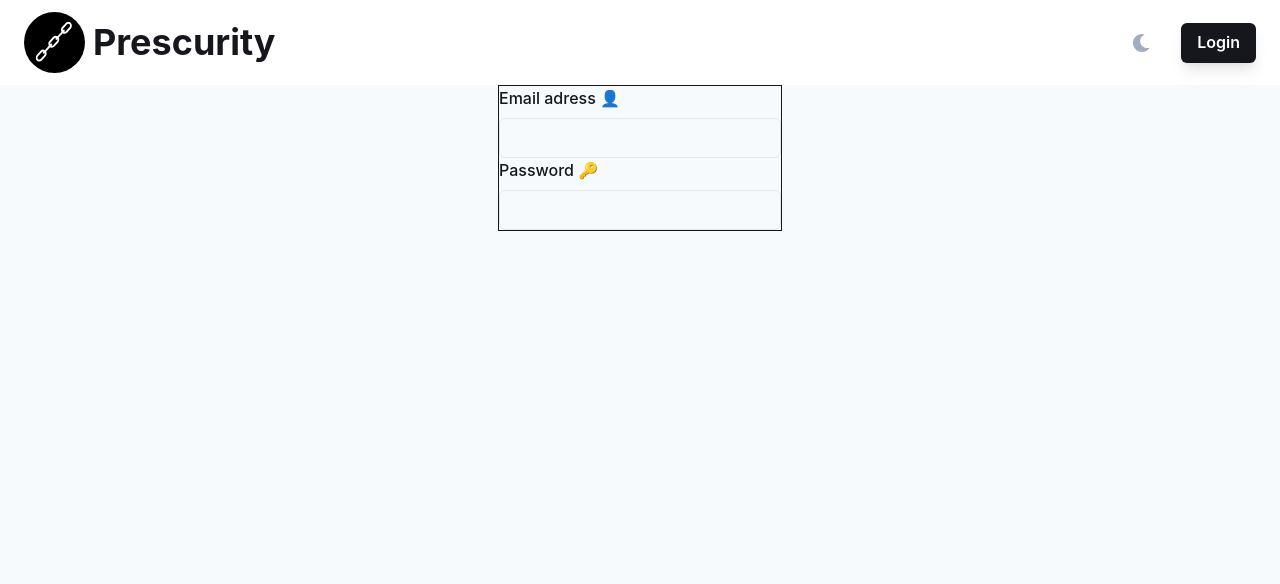
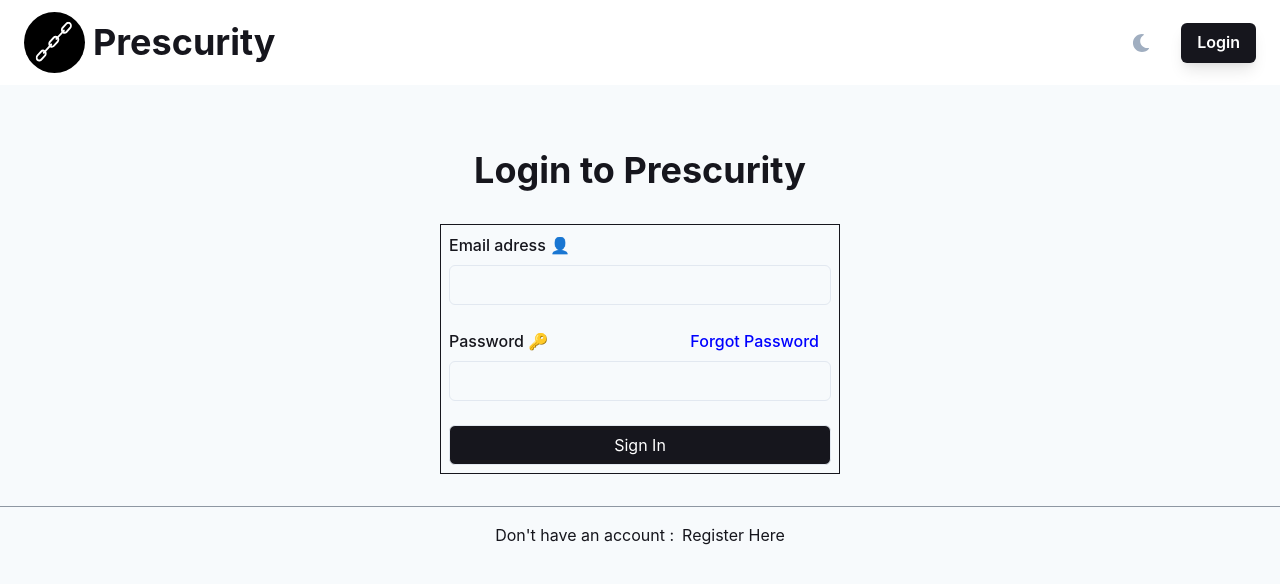
Before and after one commit to azerpas/prescurity-dashboard, a Next.js app: page /login in a window 1280 px wide. Shown: the top 584 px of the page. Built offline with nearby package versions, Linux system fonts and the light colour scheme.

Commit message:
la page login est fini il manque juste les lien aux hyperlien

```diff
--- a/package.json
+++ b/package.json
@@ -16,6 +16,7 @@
     "next": "latest",
     "react": "^17.0.2",
     "react-dom": "^17.0.2",
+    "react-hook-form": "^7.8.5",
     "react-icons": "^4.2.0",
     "web3": "^1.3.6"
   },
--- a/src/components/form/index.tsx
+++ b/src/components/form/index.tsx
@@ -7,39 +7,29 @@ import {
   HTMLChakraProps,
   FormControl,
   Input,
-  FormLabel
+  FormLabel,
+  Spacer,
+  Link,
+  Box,
 
 } from "@chakra-ui/react"
 import React from "react"
+import { useForm } from "react-hook-form";
 import { useViewportScroll } from "framer-motion";
 
-const FormContent = () => {
+
+
+
+
+const Form_exp = (props: HTMLChakraProps<"form">) => {
+    const { register, formState: { errors }, handleSubmit } = useForm();
+  const onSubmit = (data) => alert(JSON.stringify(data));
   const mobileNav = useDisclosure();
   const mobileNavBtnRef = React.useRef<HTMLButtonElement>();
 
   useUpdateEffect(() => {
       mobileNavBtnRef.current?.focus();
   }, [mobileNav.isOpen]);
-
-    return(
-        <Grid border='1px' flex-direction='column'>
-            <Flex  >
-            <FormControl id="email">
-                <FormLabel>Email adress 👤</FormLabel>
-                <Input type="email" />
-                </FormControl>
-            </Flex>
-            <Flex >
-            <FormControl id="password">
-                <FormLabel>Password 🔑</FormLabel>
-                <Input type="password" />
-                </FormControl>
-            </Flex>
-        </Grid>
-    );
-    }
-
-const Form = (props: HTMLChakraProps<"form">) => {
   const ref = React.useRef<HTMLFormElement>()
   const [y, setY] = React.useState(0)
   const { height = 0 } = ref.current?.getBoundingClientRect() ?? {}
@@ -50,17 +40,31 @@ const Form = (props: HTMLChakraProps<"form">) => {
   }, [scrollY])
 
   return (
-      <chakra.form
-          ref={ref}
-          shadow={y > height ? "sm" : undefined}
-          transition="box-shadow 0.2s, background-color 0.2s"
-          pos="relative"
-          width="full"
-          {...props}
-      >
-        <FormContent />
-      </chakra.form>
+    <Grid p="0.5em" w="25em" border='1px' flex-direction='column' mt="2em" >
+    <form onSubmit={handleSubmit(onSubmit)}>
+    <Flex  >
+    <FormControl id="email">
+        <FormLabel>Email adress 👤</FormLabel>
+        <Input {...register("email")}/>
+    </FormControl>
+    </Flex>
+    <br/>
+    <Flex >
+    <FormControl id="password">
+        <Box>
+        <FormLabel>Password 🔑 <Link color="blue" float="right">Forgot Password</Link></FormLabel>
+        </Box>
+        <Input {...register("password")} />
+        </FormControl>
+
+    </Flex>
+    <br/>
+    <Flex text-align="center">
+        <Input type="submit" color="white" value ="Sign In" bgColor="black"  />
+    </Flex>
+    </form>
+</Grid>
   );
 }
 
-export default Form
+export default Form_exp
--- a/src/pages/login.tsx
+++ b/src/pages/login.tsx
@@ -1,14 +1,28 @@
+import {
+    Heading,
+    Divider,
+    Flex,
+    Link,
+    Spacer
+} from '@chakra-ui/react'
+
 import { Container } from '../components/Container'
 import Header from '../components/header'
-import Form from '../components/form'
+import Form_exp from '../components/form'
 
-const Login = () => (
-    <Container height="100vh">
-        <Header />
-        <Container >
-            <Form/>
+function Login() {
+    return (
+        <Container height="100vh">
+            <Header />
+            <Container mt="4em">
+            <Heading >Login to Prescurity</Heading>
+                <Form_exp />
+            </Container>
+            <Divider mt="2em" borderColor="gray.600"/>
+            <Flex mt="1em">Don't have an account : <Spacer/> <Link ml="0.5em">Register Here</Link></Flex>
         </Container>
-    </Container>
-);
+
+    );
+}
 
 export default Login
```
Also changed, not shown: 2 other files (tests, documents, lock files or other folders).
